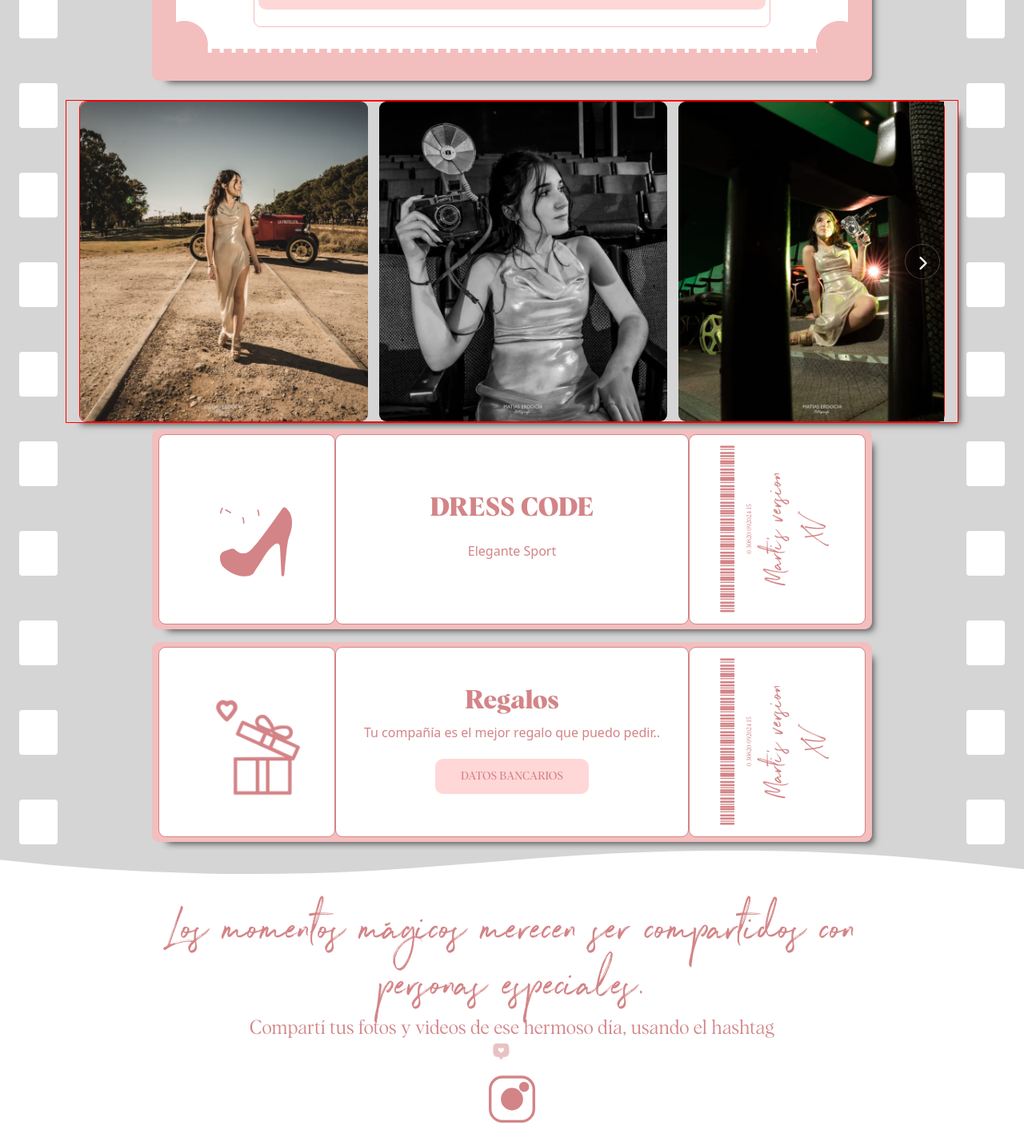
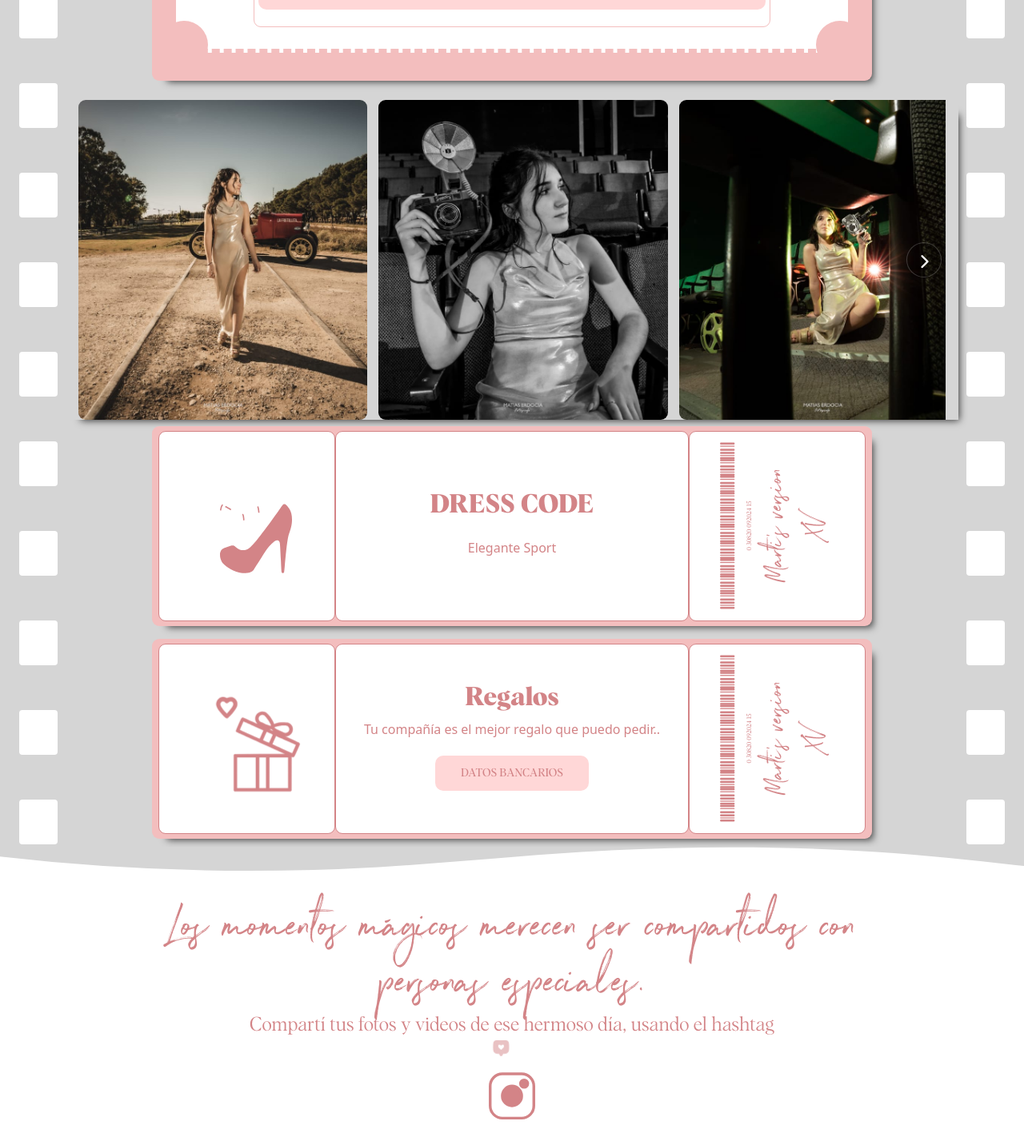
Before and after one commit to M-VictoriaCM/martina-Invitation, a Vue app: page /#/landing-page in a window 1280 px wide. Shown: the part 1240-2672 px from the top of the page at 80% size. Built offline with nearby package versions, Linux system fonts and the light colour scheme.

Commit message:
modificaciones

```diff
--- a/src/components/ImageSlider.vue
+++ b/src/components/ImageSlider.vue
@@ -107,7 +107,6 @@ export default {
     margin-top:1.5rem;
     margin-bottom:2.5rem;
     justify-content: center;
-    border:1px solid red;
     box-shadow: var(--color__shadow);
     padding:0 1rem;
 
@@ -118,7 +117,6 @@ export default {
     width: 100%;
     position: relative;
     border-radius: 9px;
-    border:1px solid red;
 }
 
 .wrapper i {
--- a/src/components/SectionRedes.vue
+++ b/src/components/SectionRedes.vue
@@ -10,7 +10,7 @@ export default {
         return {
             title: 'Los momentos mágicos merecen ser compartidos con personas especiales.',
             subtitle: 'Compartí tus fotos y videos de ese hermoso día, usando el hashtag',
-            hashTag: "#LosQuinceDeaMarty",
+            hashTag: "#LosQuinceDeMarty",
             copia:'COPIAR #'
         }
     },
--- a/src/pages/LandingPage.vue
+++ b/src/pages/LandingPage.vue
@@ -76,14 +76,12 @@ export default {
           <card-gift />
         </div>
       </fade-in-on-scroll>
-      <div class="grid-item redes">
+
+      <fade-in-on-scroll>
+        <div class="grid-item redes">
           <section-redes/>
         </div>
-      <!-- <fade-in-on-scroll>
-        <div class="grid-item">
-          <section-redes/>
-        </div>
-      </fade-in-on-scroll> -->
+      </fade-in-on-scroll>
 
       <button v-if="audioController.isMusicActive()" class="btn btn-secondary btn-stick" @click="toggleMusic">
         <template v-if="audioController.isPlaying()">
```
